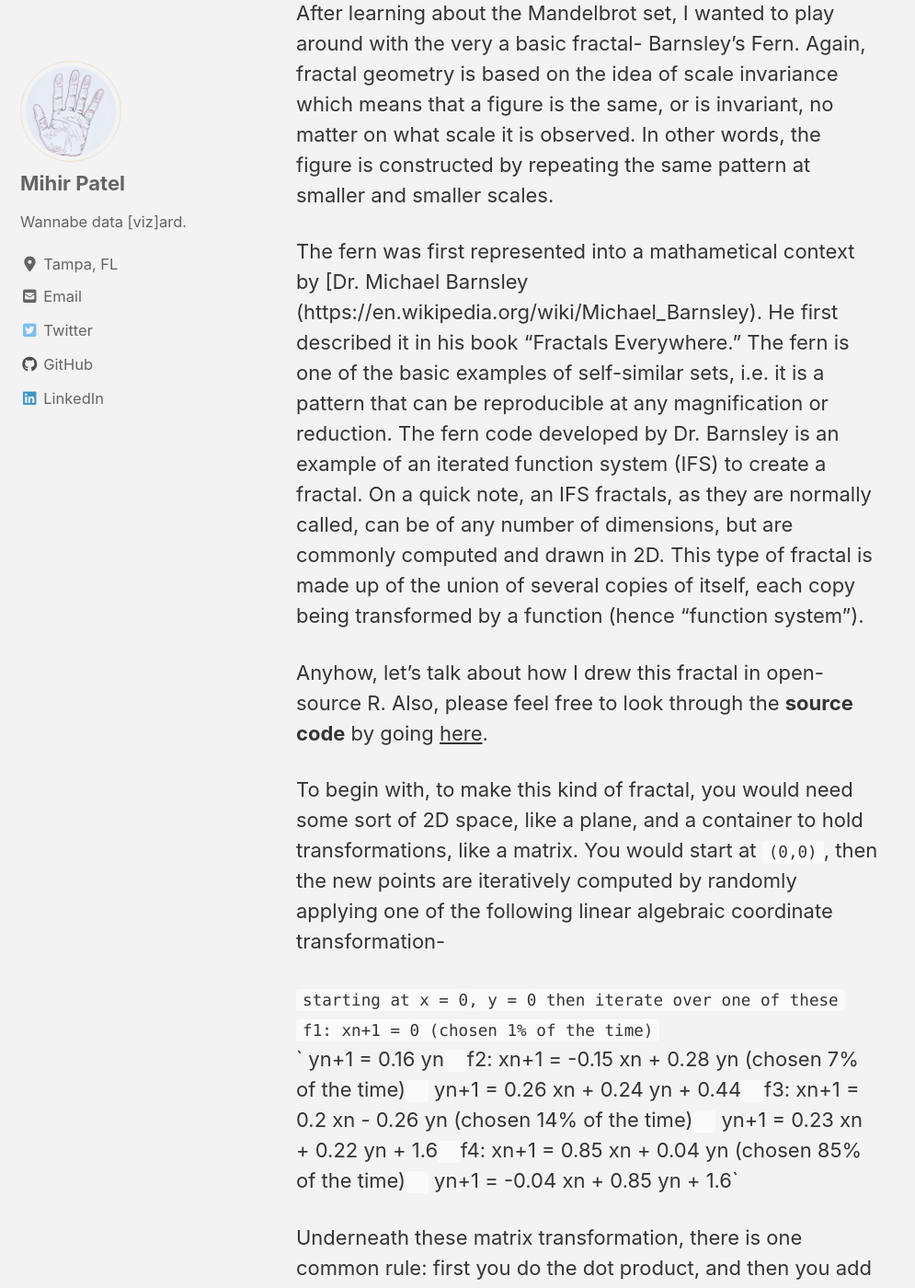
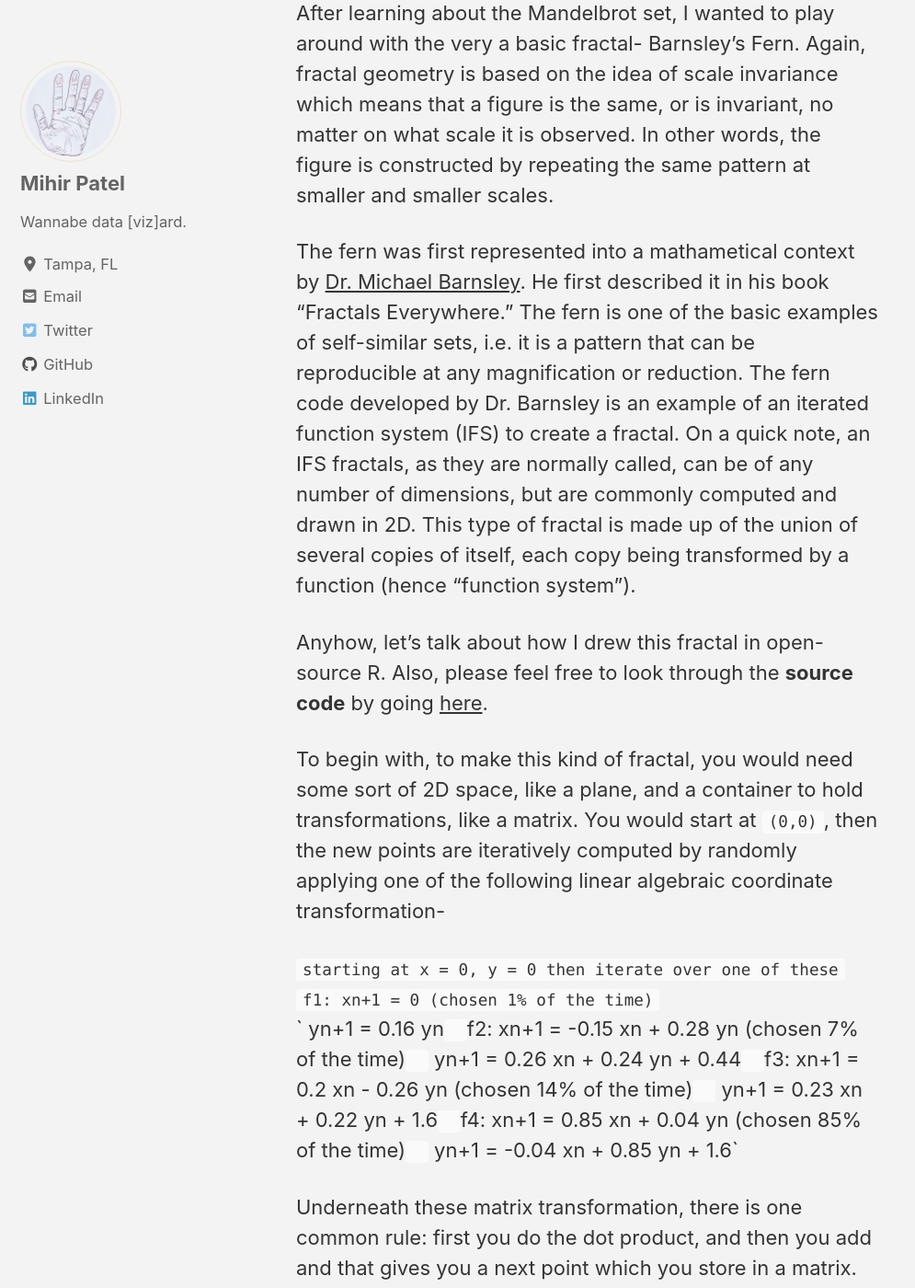
Before and after one commit to mihirp161/mihirp161.github.io, a Jekyll site: the page built from _posts/2020-01-27-barnsleysFern.md, in a window 1280 px wide and 1400 px high, scrolled down 247 px. Shown: the whole window at 92% size, without its empty margins (0-995 px from the left). Built offline with Jekyll 4.4.1, drawn with Linux system fonts in a browser that asks for light colours; cached includes are drawn as plain includes; nearby versions of some CDN libraries; some of the changed text lies outside the part shown.

Commit message:
Update 2020-01-27-barnsleysFern.md

```diff
--- a/_posts/2020-01-27-barnsleysFern.md
+++ b/_posts/2020-01-27-barnsleysFern.md
@@ -8,7 +8,7 @@ mathjax: "true"
 ---
 After learning about the Mandelbrot set, I wanted to play around with the very a basic fractal- Barnsley's Fern. Again, fractal geometry is based on the idea of scale invariance which means that a figure is the same, or is invariant, no matter on what scale it is observed. In other words, the figure is constructed by repeating the same pattern at smaller and smaller scales.
 
-The fern was first represented into a mathametical context by [Dr. Michael Barnsley (https://en.wikipedia.org/wiki/Michael_Barnsley). He first described it in his book "Fractals Everywhere." The fern is one of the basic examples of self-similar sets, i.e. it is a pattern that can be reproducible at any magnification or reduction. The fern code developed by Dr. Barnsley is an example of an iterated function system (IFS) to create a fractal. On a quick note, an IFS fractals, as they are normally called, can be of any number of dimensions, but are commonly computed and drawn in 2D. This type of fractal is made up of the union of several copies of itself, each copy being transformed by a function (hence "function system").
+The fern was first represented into a mathametical context by [Dr. Michael Barnsley](https://en.wikipedia.org/wiki/Michael_Barnsley). He first described it in his book "Fractals Everywhere." The fern is one of the basic examples of self-similar sets, i.e. it is a pattern that can be reproducible at any magnification or reduction. The fern code developed by Dr. Barnsley is an example of an iterated function system (IFS) to create a fractal. On a quick note, an IFS fractals, as they are normally called, can be of any number of dimensions, but are commonly computed and drawn in 2D. This type of fractal is made up of the union of several copies of itself, each copy being transformed by a function (hence "function system").
 
 Anyhow, let's talk about how I drew this fractal in open-source R. Also, please feel free to look through the **source code** by going [here](https://github.com/ToadHanks/barnsleys_fractal).
 
@@ -33,13 +33,16 @@ x <- rep(0, times=max_itr) #make vector of 0s
 y <- x #copy the vector
 
 # This creats f(x1,y1) = (0,0)
+#run the iteration to generate next points
 
-for (n in 2:(max_itr)) { #run the iteration to generate next points
+for (n in 2:(max_itr)) {
 
-  # I have subtracted 1 at every iteration from n so I dont have to add
-  # 1 to f(x), basically subtracted it from both sides
+# I have subtracted 1 at every iteration from n so I dont
+# have to add 1 to f(x), basically subtracted it from both
+# sides.
 
-  rand_num=runif(1, 0, 100) #generate a random number between 0-100
+  #generate a random number between 0-100
+  rand_num=runif(1, 0, 100)
 
   if (rand_num < 1) {
     x[n]<- 0
```
